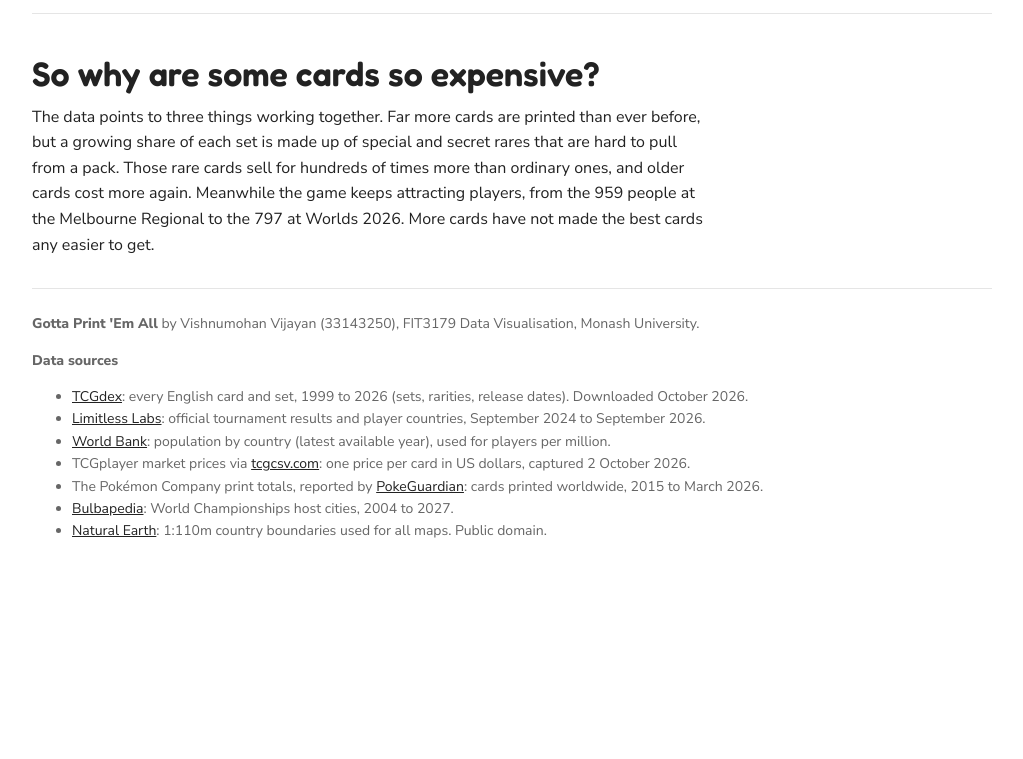
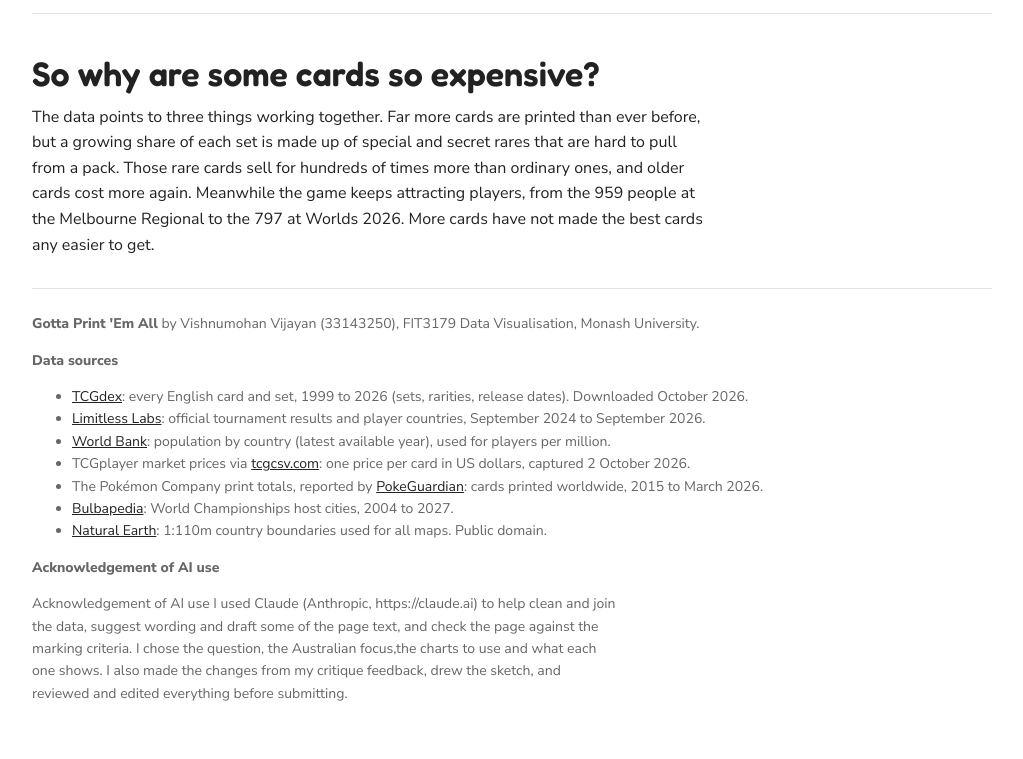
Before and after one commit to Swishnu/DV2, a plain HTML site: page index.html in a window 1280 px wide. Shown: the part 2449-3208 px from the top of the page, without its empty margins (128-1151 px from the left). Before the commit the page ends 3046 px from the top, so only its background shows below. Drawn offline with nearby package versions, Linux system fonts and the light colour scheme; a script that the page names is missing.

Commit message:
AI Acknowledgement

```diff
--- a/index.html
+++ b/index.html
@@ -179,6 +179,10 @@
           <li><a href="https://www.naturalearthdata.com" target="_blank">Natural Earth</a>: 1:110m country boundaries
             used for all maps. Public domain.</li>
         </ul>
+        <p><b>Acknowledgement of AI use</b></p>
+        <p>Acknowledgement of AI use
+I used Claude (Anthropic, https://claude.ai) to help clean and join the data, suggest wording and draft some of the page text, and check the page against the marking criteria. I chose the question, the Australian focus,the charts to use and what each one shows. I also made the changes from my critique feedback, drew the sketch, and reviewed and edited everything before submitting.
+</p>
       </div>
     </footer>
 
```
